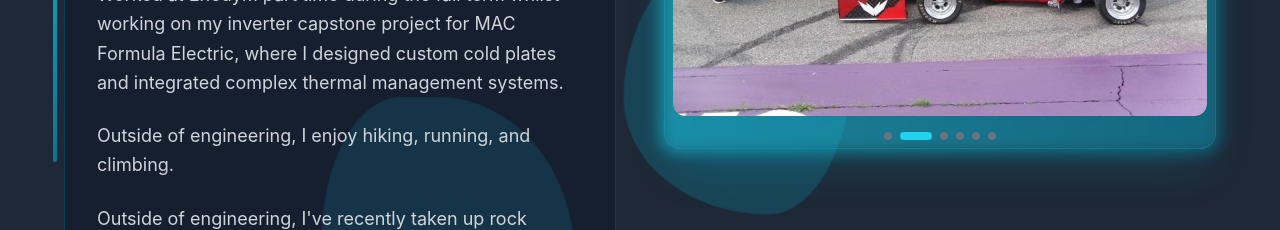
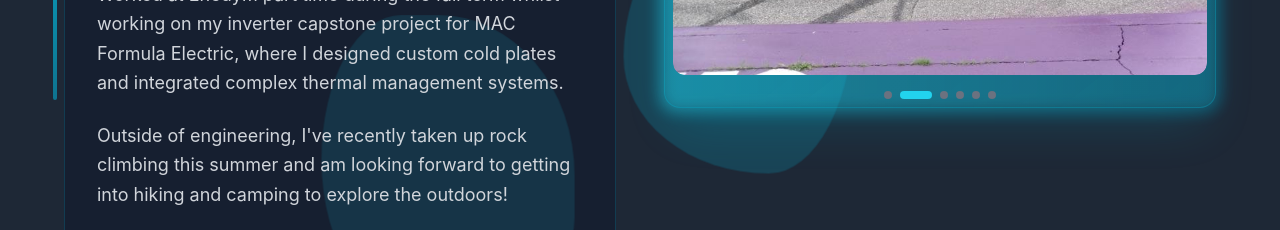
Before and after one commit to JamesEnsley/Portfolio-2026, a React (Vite) app: page / in a window 1280 px wide. Shown: the part 1440-1670 px from the top of the page. Built offline with nearby package versions, Linux system fonts and the light colour scheme.

Commit message:
Update Enedym and hobbies section

```diff
--- a/src/Portfolio.jsx
+++ b/src/Portfolio.jsx
@@ -905,9 +905,7 @@ function App() {
                     <p className="text-gray-300 leading-relaxed text-lg">
                       Worked at Enedym part time during the fall term whilst working on my inverter capstone project for MAC Formula Electric, where I designed custom cold plates and integrated complex thermal management systems.
                     </p>
-                    <p className="text-gray-300 leading-relaxed text-lg">
-                      Outside of engineering, I enjoy hiking, running, and climbing.
-                    </p>
+
                     <p className="text-gray-300 leading-relaxed text-lg">
                       Outside of engineering, I've recently taken up rock climbing this summer and am looking forward to getting into hiking
                       and camping to explore the outdoors!
```
